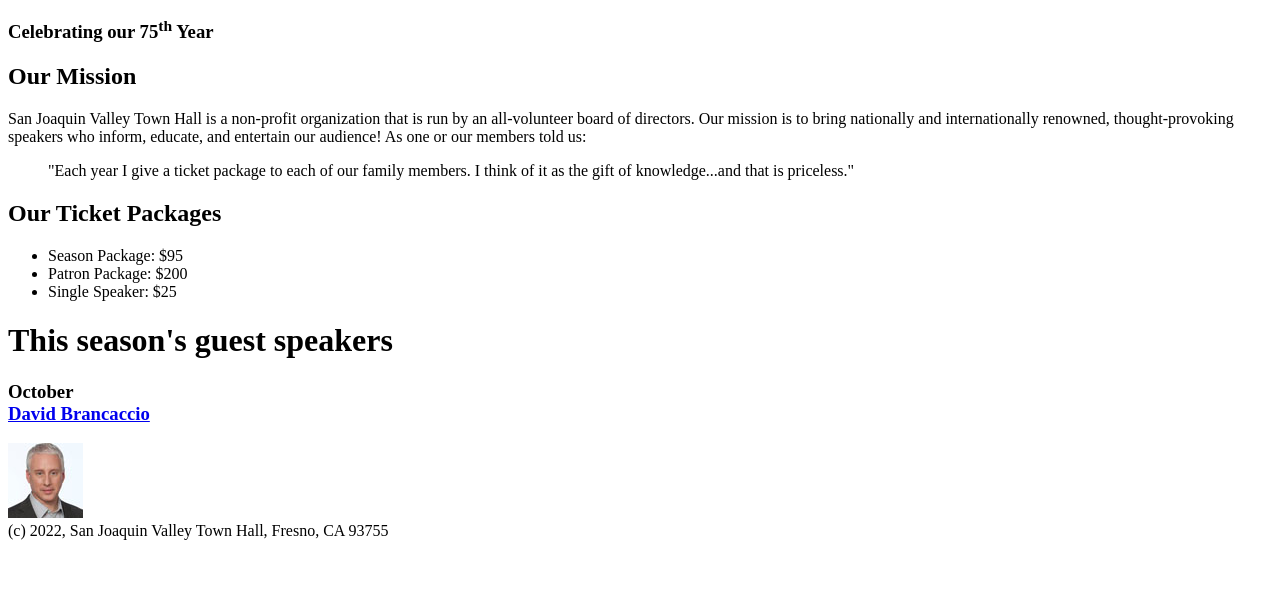
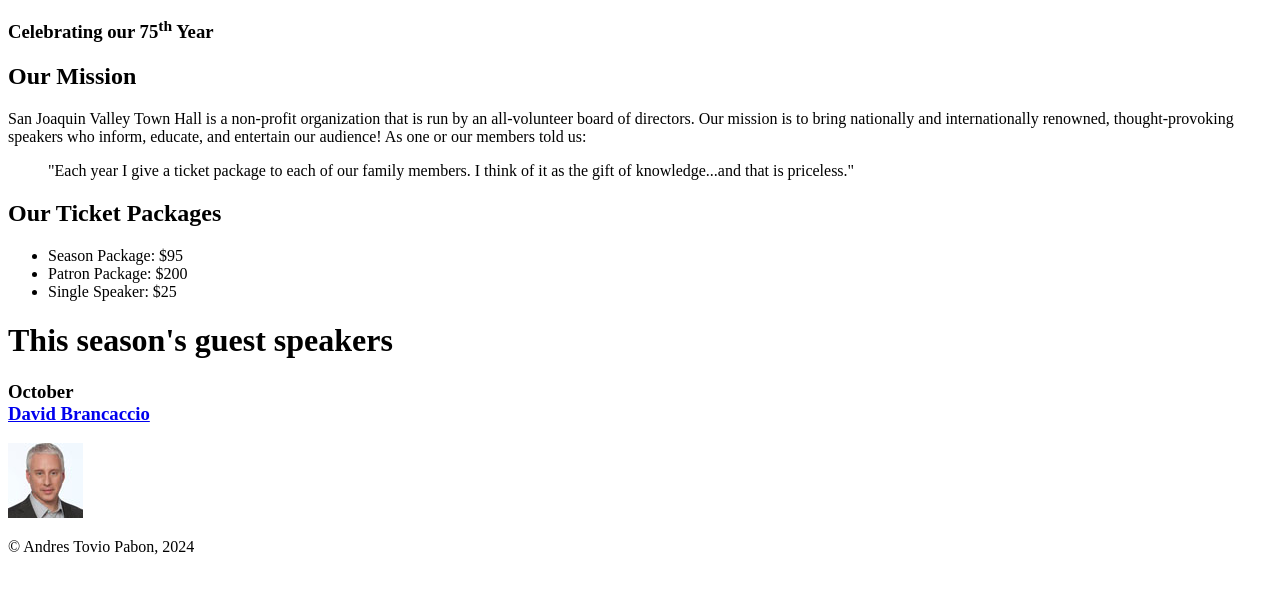
Before and after one commit to andrestovio/A05, a plain HTML site: page index.html in a window 1280 px wide. Shown: the part 142-734 px from the top of the page. Drawn offline with Linux system fonts and the light colour scheme.

Commit message:
Updated Code

```diff
--- a/index.html
+++ b/index.html
@@ -33,7 +33,7 @@
 		<img src="images/brancaccio75.jpg" alt="David Brancaccio's picture">
 	</main>
 	<footer>
-		(c) 2022, San Joaquin Valley Town Hall, Fresno, CA 93755
+		<p>&copy; Andres Tovio Pabon, 2024</p>
 	</footer>
 </body>
 </html>
```
